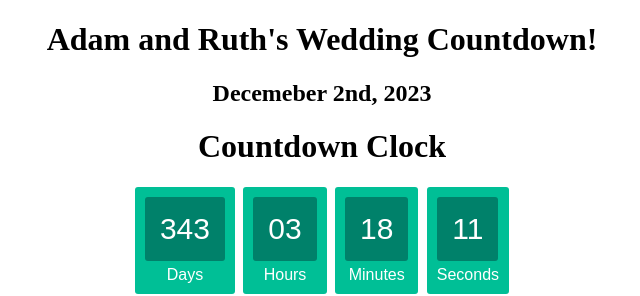
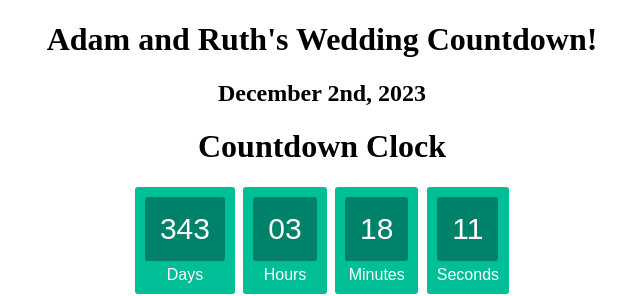
Before and after one commit to FredPerkinson/WeddingTimer, a plain HTML site: page index.html in a window 1280 px wide. Shown: the full height of the page, 318-958 px from the left. Drawn offline with Linux system fonts and the light colour scheme.

Commit message:
Add files via upload

```diff
--- a/index.html
+++ b/index.html
@@ -9,7 +9,7 @@
 </head>
 <body>
 <h1><center>Adam and Ruth's Wedding Countdown!</center></h1>
-<h2><center>Decemeber 2nd, 2023</center></h2>
+<h2><center>December 2nd, 2023</center></h2>
 <center>
     <h1>Countdown Clock</h1>
     <div id="clockdiv">
```
